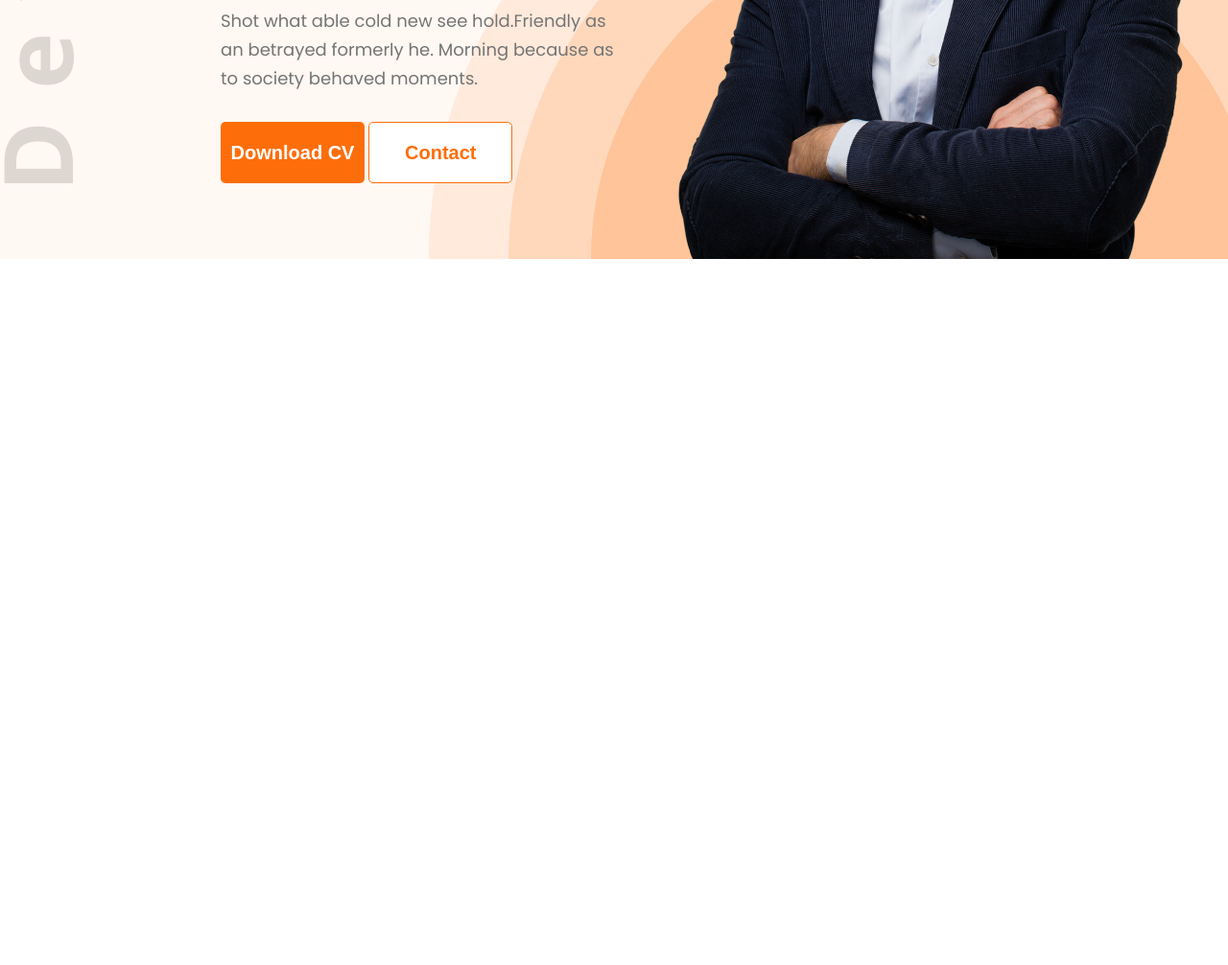
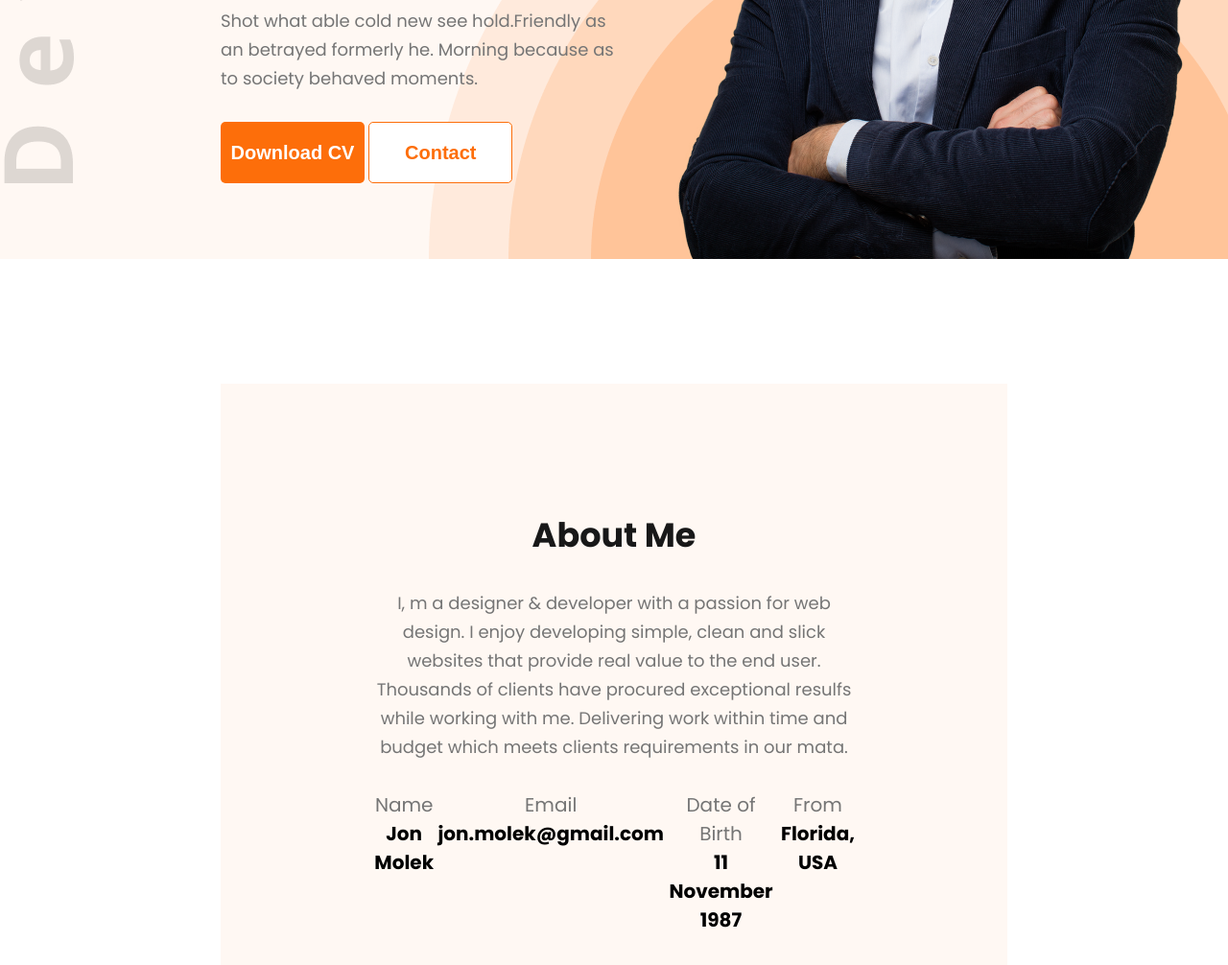
Before and after one commit to mdjonayed6/hero-portfolio, a plain HTML site: page index.html in a window 1280 px wide. Shown: the part 572-1578 px from the top of the page at 96% size. Before the commit the page ends 842 px from the top, so only its background shows below. Drawn offline with Linux system fonts and the light colour scheme.

Commit message:
about section completed

```diff
--- a/index.html
+++ b/index.html
@@ -55,7 +55,41 @@
         <!-- banner section ends here  -->
     </header>
 
-    <main></main>
+    <!-- main section start here  -->
+    <main>
+        <!-- about section start  -->
+        <section id="about">
+            <div class="about-container">
+                <div class="about-info">
+                    <h2>About Me</h2>
+                    <p class="about-description">I, m a designer & developer with a passion for web design. I enjoy
+                        developing simple, clean and
+                        slick websites that provide real value to the end user. Thousands of clients have procured
+                        exceptional resulfs while working with me. Delivering work within time and budget which meets
+                        clients requirements in our mata.</p>
+                </div>
+                <div class="about-card">
+                    <div class="info-card">
+                        <p>Name</p>
+                        <h4>Jon Molek</h4>
+                    </div>
+                    <div class="info-card">
+                        <p>Email</p>
+                        <h4>jon.molek@gmail.com</h4>
+                    </div>
+                    <div class="info-card">
+                        <p>Date of Birth</p>
+                        <h4>11 November 1987</h4>
+                    </div>
+                    <div class="info-card">
+                        <p>From</p>
+                        <h4>Florida, USA</h4>
+                    </div>
+                </div>
+            </div>
+        </section>
+    </main>
+    <!-- main section ends here  -->
 
     <footer></footer>
 </body>
--- a/style.css
+++ b/style.css
@@ -85,3 +85,38 @@
     max-width: 585px;
     vertical-align: middle;
 }
+
+/* About  Styles  */
+#about{
+    padding: 130px 230px;
+}
+#about .about-container{
+    background-color: #FFF8F3;
+    padding: 131px 156px;
+    text-align: center;
+}
+#about .about-container h2{
+    margin-bottom: 30px;
+    font-size: 35px;
+    color: #181818;
+}
+#about .about-container .about-description{
+    font-size: 18px;
+    line-height: 30px;
+    color: #757575;
+    margin-bottom: 30px;
+}
+#about .about-card{
+    display: flex;
+    justify-content: space-around;
+}
+#about .about-card .info-card p{
+    font-size: 20px;
+    line-height: 30px;
+    color: #757575;
+}
+#about .about-card .info-card h4{
+    font-size: 20px;
+    font-weight: bold;
+    line-height: 30px;
+}
```
